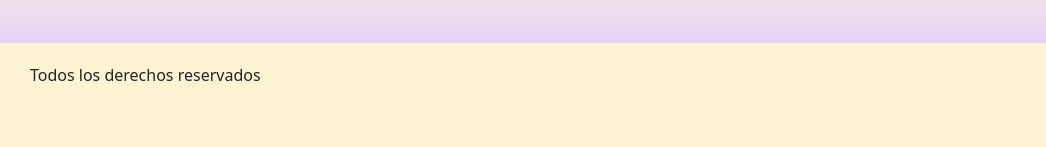
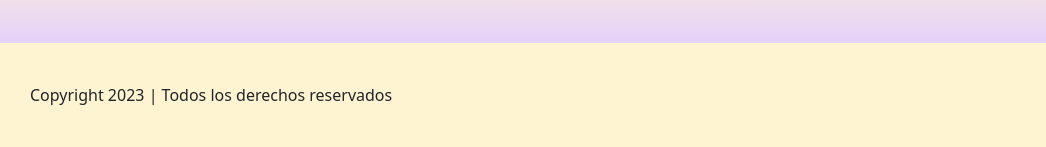
Before and after one commit to fabianmdq82/PFLicheri, a website: page index.html in a window 1280 px wide. Shown: the part 1804-1951 px from the top of the page, 0-1046 px from the left. Drawn offline with nearby package versions, Linux system fonts and the light colour scheme; a web font is replaced by a local one.

Commit message:
mejora de footer

```diff
--- a/index.html
+++ b/index.html
@@ -94,7 +94,7 @@
     </section>
     <footer>
         <div>
-            <p>Todos los derechos reservados</p>
+            <p>Copyright 2023 | Todos los derechos reservados</p>
         </div>
         <div class="redes">
             <a target="_blank" href="https://www.facebook.com/"><img class="icono" src="images/icons-facebook.png" alt="logo de facebook"></a>
--- a/scss/_footer.scss
+++ b/scss/_footer.scss
@@ -7,5 +7,8 @@ footer{
     background-color: $fondo-footer;
     div {
         padding: 10px;
+        p{
+            padding-top: 20px;
+        }
     }
 }
```
Also changed, not shown: css/style.css, 1 other file.
